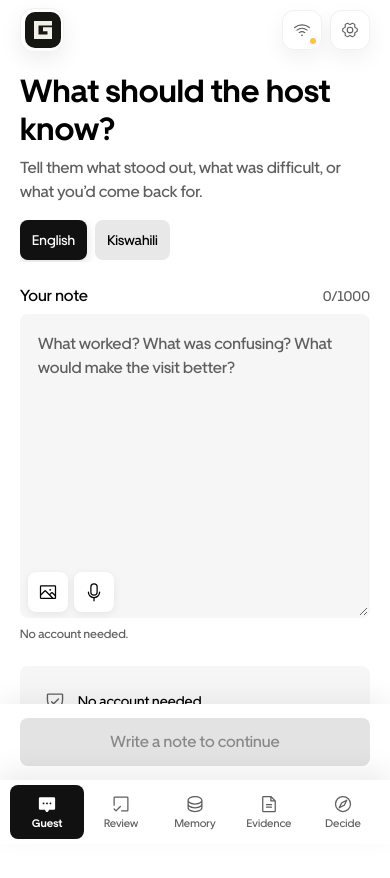
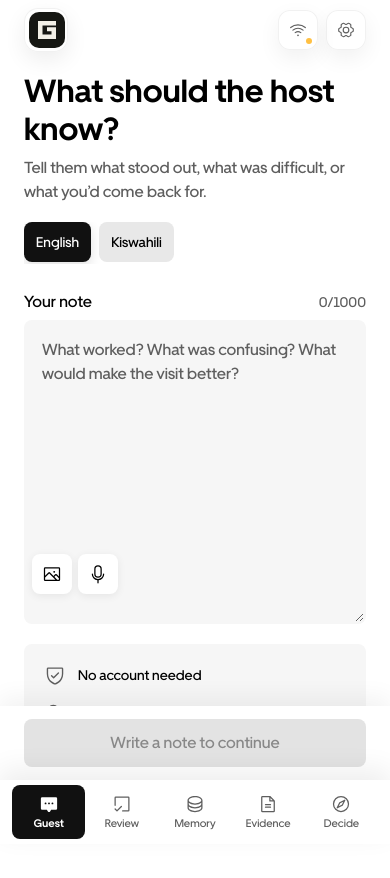
Before and after one commit to Davemafy/Guestbook, a React (Vite) app: page / in a window 390 px wide. Shown: the top 878 px of the page. Built offline with nearby package versions, Linux system fonts and the light colour scheme.

Commit message:
qa: fix mobile spacing rhythm and bottom gap

```diff
--- a/src/styles.css
+++ b/src/styles.css
@@ -3856,3 +3856,71 @@ summary:focus-visible {
     min-height: 100dvh;
   }
 }
+
+
+/* Mobile QA: final spacing rhythm */
+@media (max-width: 760px) {
+  .normal-grid,
+  .compact-grid {
+    padding-inline: 24px;
+    column-gap: 12px;
+  }
+
+  .base-navigation {
+    padding-left: 24px;
+    padding-right: 24px;
+  }
+
+  .guest-layout,
+  .compact-page {
+    padding-top: 20px;
+  }
+
+  .section-gap {
+    margin-top: 18px;
+    margin-bottom: 28px;
+  }
+
+  .message-composer .base-textarea {
+    min-height: 168px;
+  }
+
+  .message-composer .field-hint {
+    display: none;
+  }
+
+  .guest-context {
+    margin-top: 20px;
+  }
+
+  .guest-facts {
+    padding: 20px;
+    gap: 16px;
+  }
+
+  .base-app.route-guest .guest-layout,
+  .base-app.route-review .compact-page {
+    padding-bottom: 84px;
+  }
+
+  .dock-grid {
+    min-height: 74px;
+  }
+
+  .base-bottom-navigation {
+    padding-left: 12px;
+    padding-right: 12px;
+  }
+}
+
+@media (max-width: 380px) {
+  .normal-grid,
+  .compact-grid {
+    padding-inline: 20px;
+  }
+
+  .base-navigation {
+    padding-left: 20px;
+    padding-right: 20px;
+  }
+}
```
